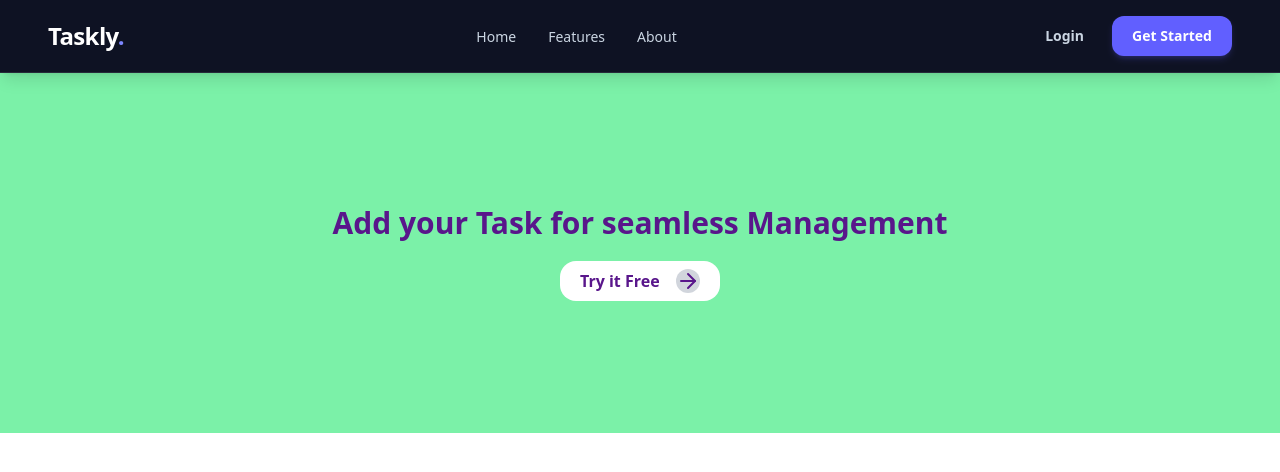
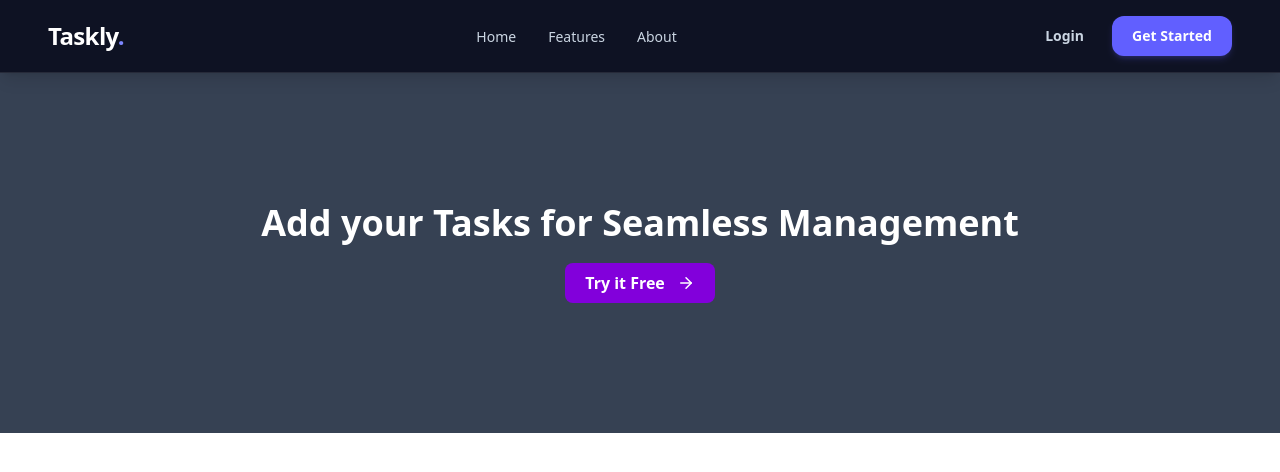
Before and after one commit to rohitshah316/taskly-todo-app, a Next.js app: page / in a window 1280 px wide. Shown: the top 472 px of the page. Built offline with nearby package versions, Linux system fonts and the light colour scheme.

Commit message:
updated: hero section

```diff
--- a/src/app/components/Hero.tsx
+++ b/src/app/components/Hero.tsx
@@ -1,13 +1,25 @@
-import { LucideArrowRight } from 'lucide-react';
+
+import { ArrowRight } from 'lucide-react';
 import Link from 'next/link';
-import React from 'react'
+import React from 'react';
 
 export const Hero = () => {
   return (
-    <section id="#home" className="h-90 flex flex-col items-center justify-center bg-green-300 text-purple-900">
-        <p className="font-bold text-3xl ">Add your Task for seamless Management</p>
-        <Link href="/register" className="bg-white w-40 px-5 font-bold py-2 mt-5 rounded-2xl flex gap-3 justify-between items-center hover:bg-green-100 transition">Try it Free <LucideArrowRight className="bg-gray-300 rounded-4xl transition hover:translate-x-1 "/></Link>
+    <section
+      id="home"
+      className="h-90 flex flex-col items-center justify-center bg-gray-700 text-white px-4 text-center"
+    >
+      <h1 className="font-bold text-3xl md:text-4xl">
+        Add your Tasks for Seamless Management
+      </h1>
 
+      <Link
+        href="/register"
+        className="bg-purple-700 text-white px-5 py-2 mt-5 rounded-lg flex gap-3 items-center font-semibold hover:bg-purple-800 transition"
+      >
+        Try it Free
+        <ArrowRight size={18} />
+      </Link>
     </section>
-  )
-}
+  );
+};
--- a/src/app/globals.css
+++ b/src/app/globals.css
@@ -1 +1,7 @@
 @import "tailwindcss";
+
+@import "tailwindcss";
+
+html {
+  scroll-behavior: smooth;
+}
```
